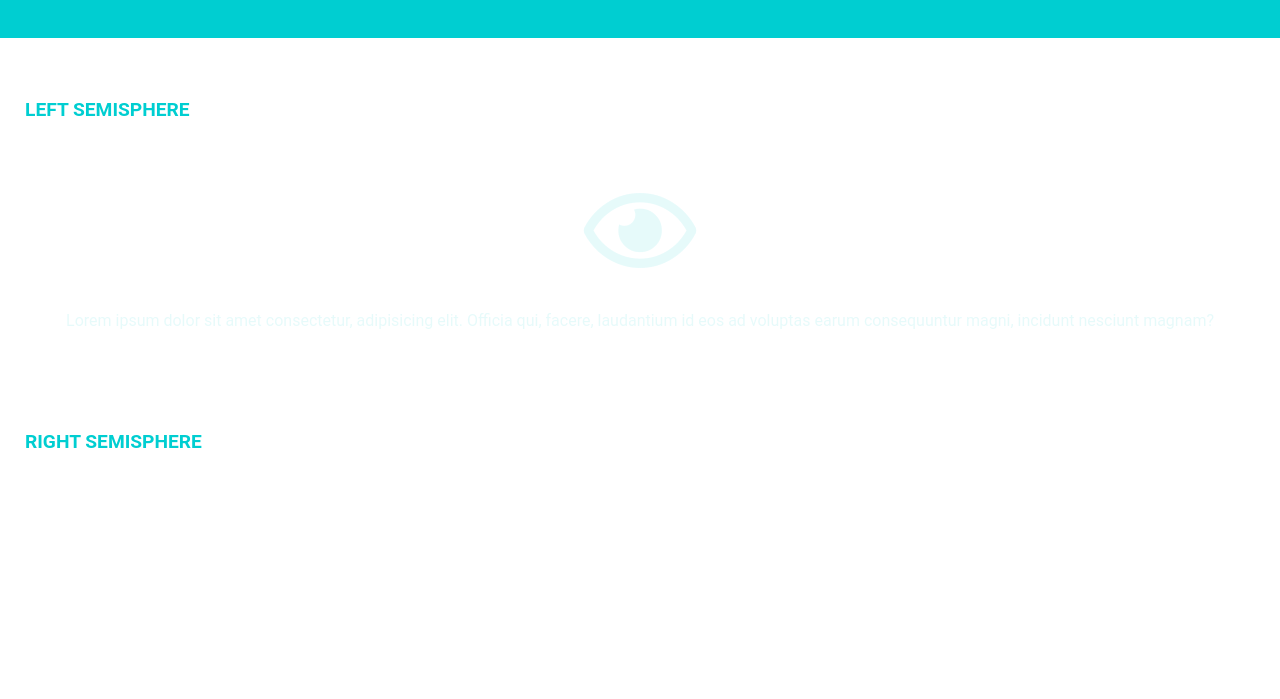
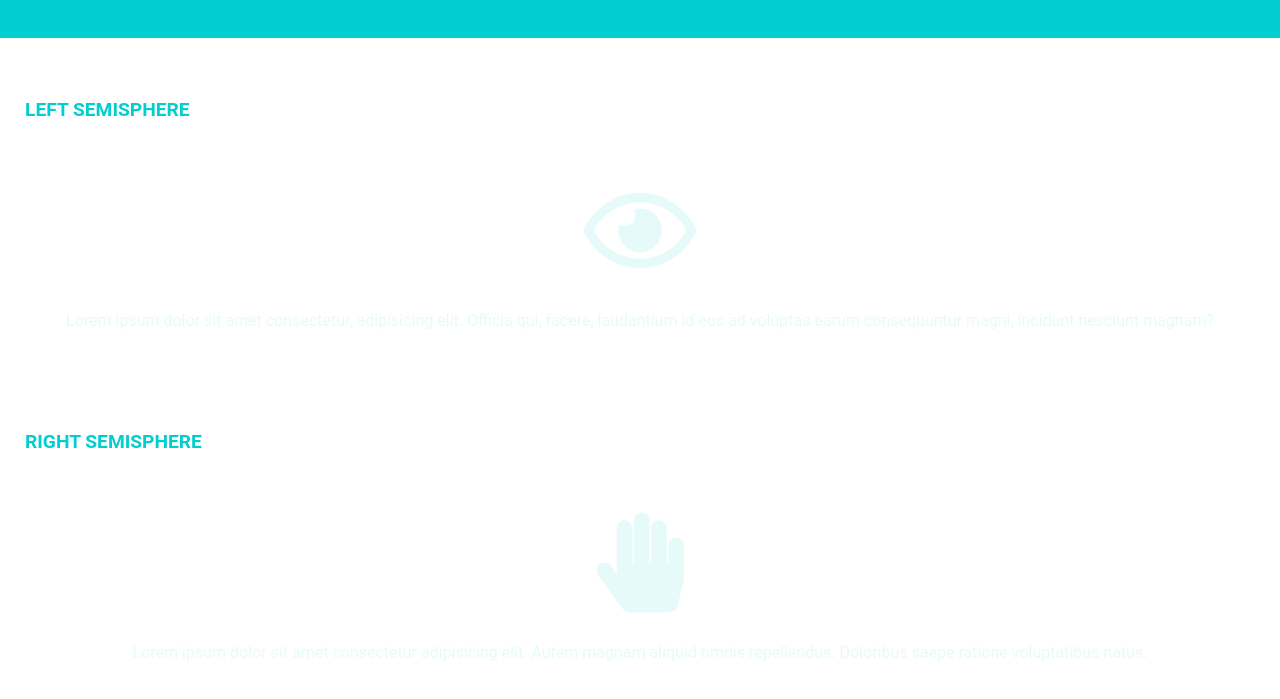
Before and after one commit to mszyszka/Brain, a plain HTML site: page index.html in a window 1280 px wide. Shown: the part 341-1040 px from the top of the page. Before the commit the page ends 974 px from the top, so only its background shows below. Drawn offline with nearby package versions, Linux system fonts and the light colour scheme.

Commit message:
I write switchBoardRight()

```diff
--- a/css/style.css
+++ b/css/style.css
@@ -152,6 +152,53 @@ article.semispheres p {
 
 /* ////////////////////// */
 
+/* right-semispheres section */
+
 .right-semisphere {
     grid-area: right-semisphere;
+    display: grid;
+    grid-template-columns: auto;
+    grid-template-rows: auto;
+    grid-template-areas:
+    'right-semi-h1'
+    'right-semi-chess'
+    'right-semi-hand'
+    'right-semi-eye';
 }
+
+.right-semisphere .semispheres-icon:nth-of-type(1){
+    display: none;
+}
+
+.right-semisphere .semispheres-icon:nth-of-type(2){
+    display: none;
+}
+
+.right-semisphere .semispheres-icon:nth-of-type(3){
+    display: none;
+}
+
+
+.right-semisphere .semispheres-icon:nth-of-type(1) p{
+    text-align: center;
+}
+
+.right-semisphere h1 {
+    grid-area: right-semi-h1;
+}
+
+.right-semisphere p {
+    grid-area: right-semi-p;
+}
+
+.right-semisphere .chess {
+    grid-area: right-semi-chess;
+}
+
+.right-semisphere .hand {
+    grid-area: right-semi-hand;
+}
+
+.right-semisphere .eye {
+    grid-area: right-semi-eye;
+}
--- a/index.html
+++ b/index.html
@@ -26,6 +26,7 @@
         <main>
 
             <article class="semispheres">
+
                 <section class="left-semisphere">
                     <h1><span>Left </span><span>semisphere</span></h1>
                     <div id="left-board-0" class="chess semispheres-icon">
@@ -42,9 +43,24 @@
                         <p>Lorem ipsum dolor sit amet consectetur, adipisicing elit. Officia qui, facere, laudantium id eos ad voluptas earum consequuntur magni, incidunt nesciunt magnam?</p>
                     </div>
                 </section>
+
                 <section class="right-semisphere">
                     <h1><span>Right </span><span>semisphere</span></h1>
+                    <div id="right-board-0" class="chess semispheres-icon">
+                        <i class="fas fa-chess"></i>
+                        <p>Lorem ipsum dolor sit amet consectetur adipisicing elit. Cupiditate quam repellat eligendi laudantium quaerat rerum cumque unde velit consectetur nesciunt.
+                        </p>
+                    </div>
+                    <div id="right-board-1" class="hand semispheres-icon">
+                        <i class="fas fa-hand-paper"></i>
+                        <p>Lorem ipsum dolor sit amet consectetur adipisicing elit. Autem magnam aliquid omnis repellendus. Doloribus saepe ratione voluptatibus natus.</p>
+                    </div>
+                    <div id="right-board-2" class="eye semispheres-icon">
+                        <i class="far fa-eye"></i>
+                        <p>Lorem ipsum dolor sit amet consectetur, adipisicing elit. Officia qui, facere, laudantium id eos ad voluptas earum consequuntur magni, incidunt nesciunt magnam?</p>
+                    </div>
                 </section>
+
             </article>
 
         </main>
--- a/script.js
+++ b/script.js
@@ -7,7 +7,7 @@ const leftCarousel = {
 
 }
 
-function switchBoard() {
+function switchBoardLeft() {
     let lc = leftCarousel;
     let number = lc.number++;
 
@@ -28,10 +28,48 @@ function switchBoard() {
         board.css('display', 'none');
     }, 4900)
 
-    setTimeout('switchBoard()', 4900);
+    setTimeout('switchBoardLeft()', 4900);
 
 };
 
-switchBoard();
+switchBoardLeft();
 
 ////////////////////////
+
+//right semisphere carousel
+
+const rightCarousel = {
+    number : Math.floor(Math.random()*3),
+    rightCarouselContainer : $('.right-semisphere'),
+    carouselBoards : [$('.chess'), $('.hand'), $('.eye')],
+
+}
+
+function switchBoardRight() {
+    let rc = rightCarousel;
+    let number = rc.number++;
+
+    if (rc.number > 2) rc.number = 0;
+
+    let board = rc.carouselBoards[number];
+
+    rc.rightCarouselContainer.append(board);
+
+    board.fadeIn(500);
+    // board.css('display', 'block');
+
+    setTimeout(function(){
+        board.fadeOut(5000);
+    }, 4500);
+
+    setTimeout(function(){
+        board.css('display', 'none');
+    }, 4900)
+
+    setTimeout('switchBoardRight()', 4900);
+
+};
+
+switchBoardRight();
+
+////////////////////////
```
